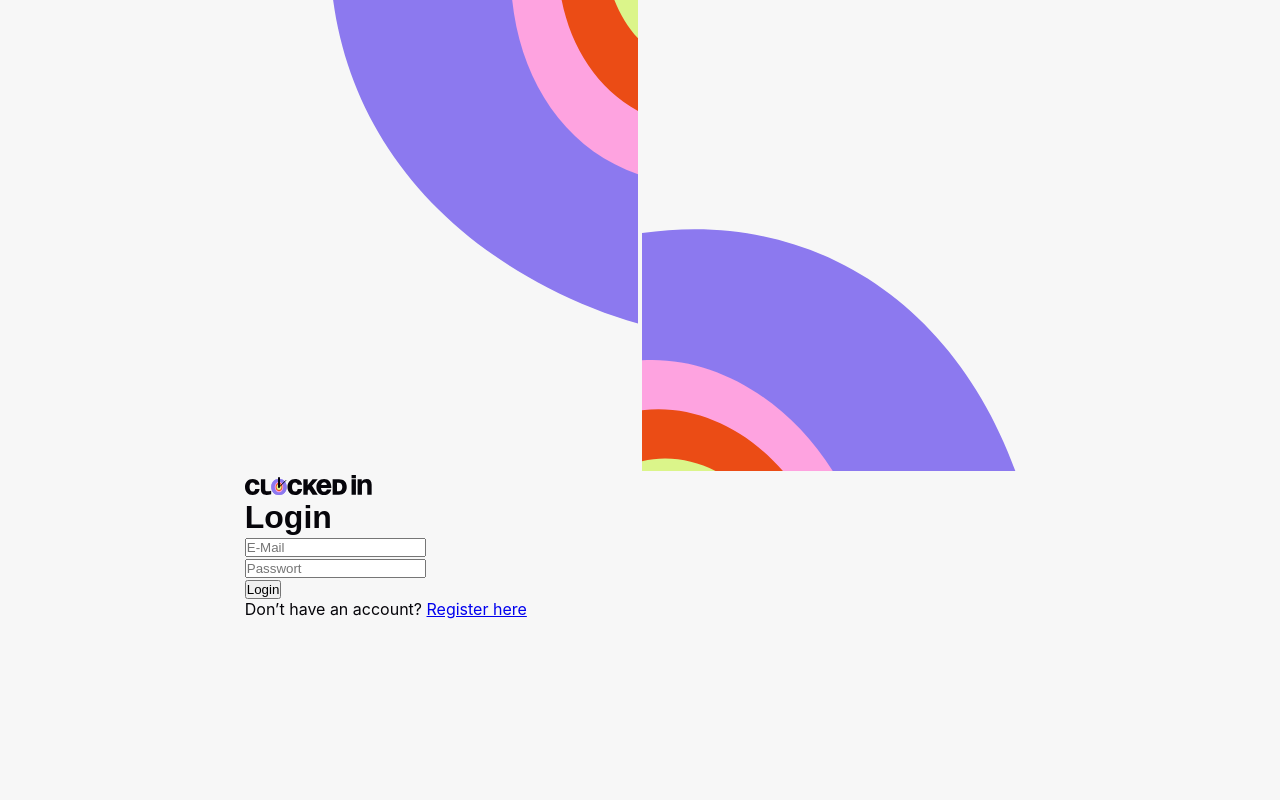
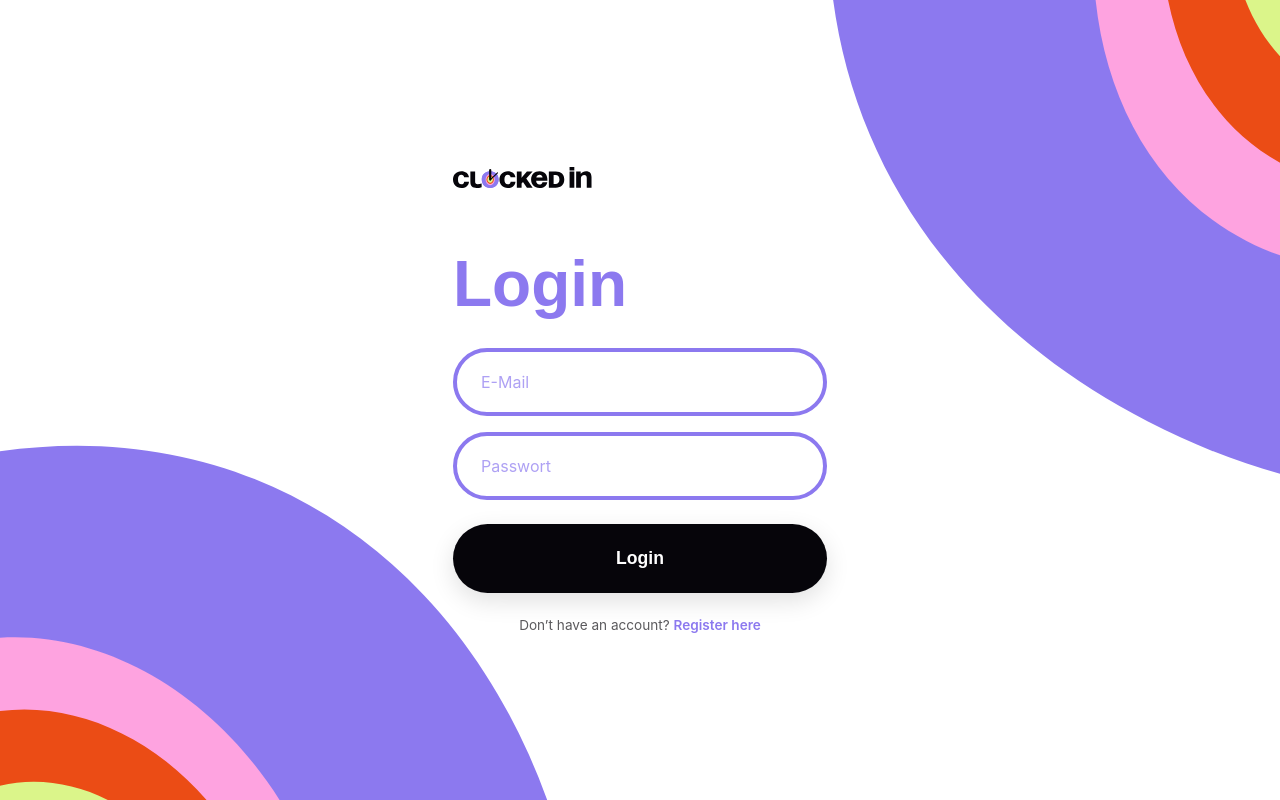
Before and after one commit to jamesrichterrrrrrrrr/Projekt_Clocked_In, a PHP site: page /login.html in a window 1280 px wide. Run offline with PHP 8.4, Linux system fonts and the light colour scheme; some web fonts are replaced.

Commit message:
login und welcome hübschi gemacht

```diff
--- a/css/style.css
+++ b/css/style.css
@@ -24,7 +24,6 @@
   --font-main:
     -apple-system, BlinkMacSystemFont, "Segoe UI", Roboto, Helvetica, Arial,
     sans-serif;
-}
 
 .big-beautiful-button {
   width: 100%;
@@ -95,7 +94,7 @@ h3,
 }
 
 body {
-  background-color: var(--clr-neutral-10);
+  background-color: var(--clr-white);
   font-family: var(--font-main);
   display: flex;
   justify-content: center;
@@ -284,3 +283,128 @@ body.welcome-page .big-beautiful-button {
     margin-top: 24px;
   }
 }
+
+/* LOGIN PAGE */
+.login-wrapper {
+  position: relative;
+  width: 100%;
+  max-width: 430px;
+  min-height: 100vh;
+  background-color: var(--clr-white);
+  overflow: hidden;
+  margin: 0 auto;
+  display: flex;
+  align-items: center;
+  justify-content: center;
+}
+
+/* Hintergrund-Shapes: größer, fixed und immer exakt in den Ecken */
+.bg-shape {
+  position: fixed;
+  width: min(760px, 60vw);
+  height: auto;
+  pointer-events: none;
+  z-index: 0; /* hinter dem Inhalt */
+}
+
+/* immer genau in der jeweiligen Ecke des Bildschirms */
+.bg-top    { top: 0;    right: 0;    }
+.bg-bottom { bottom: 0; left: 0;     }
+
+/* etwas kleiner auf sehr kleinen Bildschirmen */
+@media (max-width: 420px) {
+  .bg-shape { width: min(420px, 80vw); }
+}
+@media (min-width: 1200px) {
+  .bg-shape { width: min(920px, 45vw); }
+}
+
+.main-content {
+  position: relative;
+  z-index: 1;
+  width: 100%;
+  padding: 32px 28px;
+}
+
+.main-logo {
+  width: 140px;
+  margin-bottom: 60px;
+}
+
+.login-headline {
+  font-family: var(--font-display);
+  font-weight: 900;
+  font-size: 4rem;
+  color: var(--clr-purple);
+  margin-bottom: 32px;
+  line-height: 1;
+}
+
+.login-form {
+  display: flex;
+  flex-direction: column;
+  gap: 16px;
+}
+
+.input-container input {
+  width: 100%;
+  padding: 20px 24px;
+  border: 4px solid var(--clr-purple);
+  border-radius: 72px;
+  font-family: var(--font-main);
+  font-size: 1rem;
+  color: var(--clr-purple);
+  background: transparent;
+  outline: none;
+  transition: border-color 0.2s;
+}
+
+.input-container input::placeholder {
+  color: var(--clr-purple);
+  opacity: 0.7;
+}
+
+.input-container input:focus {
+  border-color: var(--clr-black);
+  color: var(--clr-black);
+}
+
+.submit-btn {
+  width: 100%;
+  background-color: var(--clr-black);
+  color: var(--clr-white);
+  border: none;
+  padding: 24px;
+  border-radius: 72px;
+  font-family: var(--font-display);
+  font-weight: 900;
+  font-size: 1.1rem;
+  cursor: pointer;
+  margin-top: 8px;
+  transition:
+    transform 180ms cubic-bezier(0.2, 0.9, 0.2, 1),
+    box-shadow 180ms ease;
+  box-shadow: 0 8px 24px rgba(6, 5, 10, 0.12);
+}
+
+.submit-btn:hover {
+  transform: translateY(-4px) scale(1.02);
+  box-shadow: 0 18px 40px rgba(6, 5, 10, 0.18);
+}
+
+.submit-btn:active {
+  transform: scale(0.98);
+}
+
+.register-text {
+  margin-top: 24px;
+  font-size: 0.85rem;
+  color: var(--clr-neutral-300);
+  text-align: center;
+}
+
+.register-text a {
+  color: var(--clr-purple);
+  font-weight: 600;
+  text-decoration: none;
+}
```
